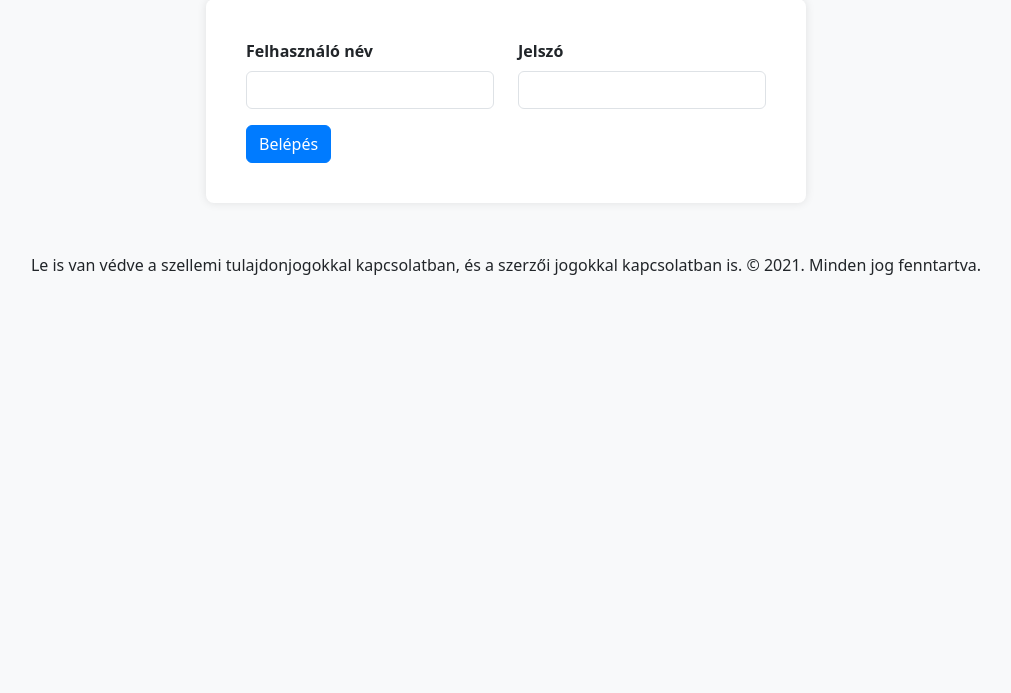
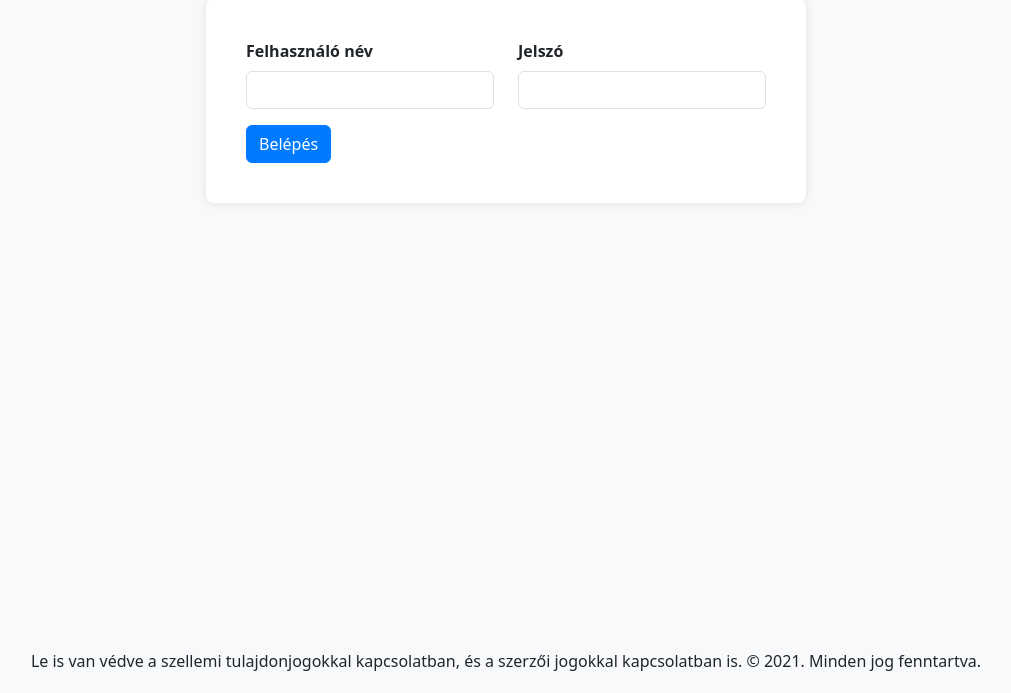
Before and after one commit to szpatrik0528/SoulPactum, a PHP site: page /index.php?menu=login in a window 1280 px wide. Shown: the part 107-800 px from the top of the page, without its empty margins (134-1145 px from the left). Run offline with PHP 8.4, Linux system fonts and the light colour scheme; some libraries are stand-ins or nearby versions.

Commit message:
Add files via upload

```diff
--- a/Webshop/layout/main.css
+++ b/Webshop/layout/main.css
@@ -133,14 +133,16 @@ img.rolunk {
 }
 
 footer {
-    margin-top: auto;
     padding: 20px;
     background-color: #f8f9fa;
     text-align: center;
     border-radius: 0 0 8px 8px;
-    justify-content: center;
-    position: fixed bottom;
+    position: fixed;
+    bottom: 0;
+    left: 0;
+    width: 100%;
 }
+
 
 .termek {
     overflow: hidden;
```
